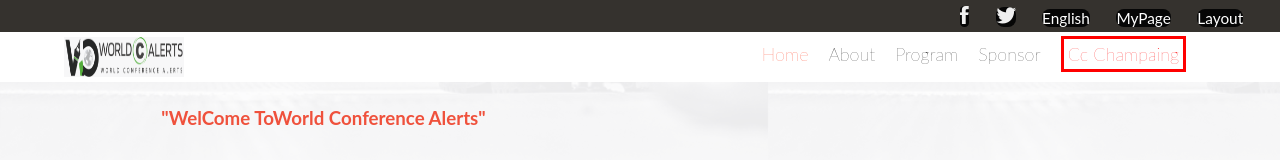
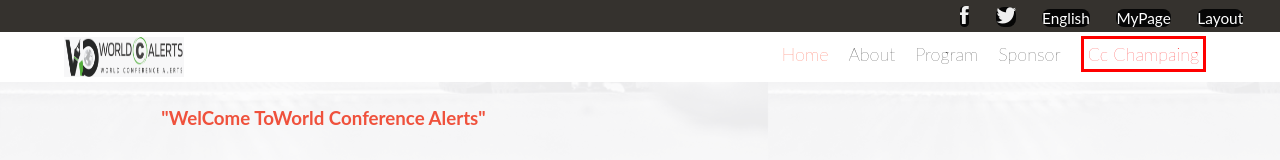
Before and after one commit to bernabasy/World-conference-alerts, a website: page index.html in a window 1280 px wide. Shown: the top 160 px of the page. Drawn offline with Linux system fonts and the light colour scheme.

Commit message:
change on nav-items class

```diff
--- a/style.css
+++ b/style.css
@@ -678,7 +678,7 @@ a:link {
     color: rgb(204, 42, 42);
     list-style: none;
     vertical-align: bottom;
-    padding-right: 30px;
+    padding-right: 10px;
   }
 
   .nav {
```
